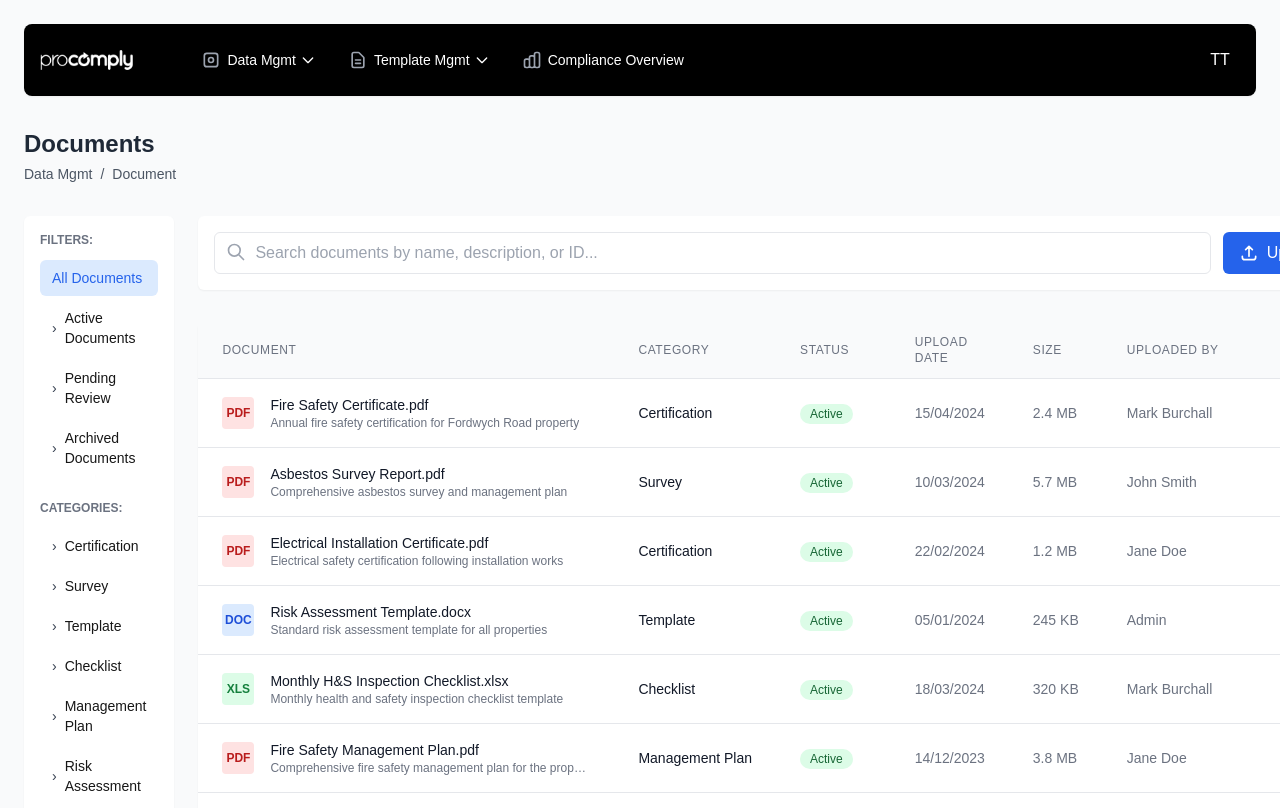
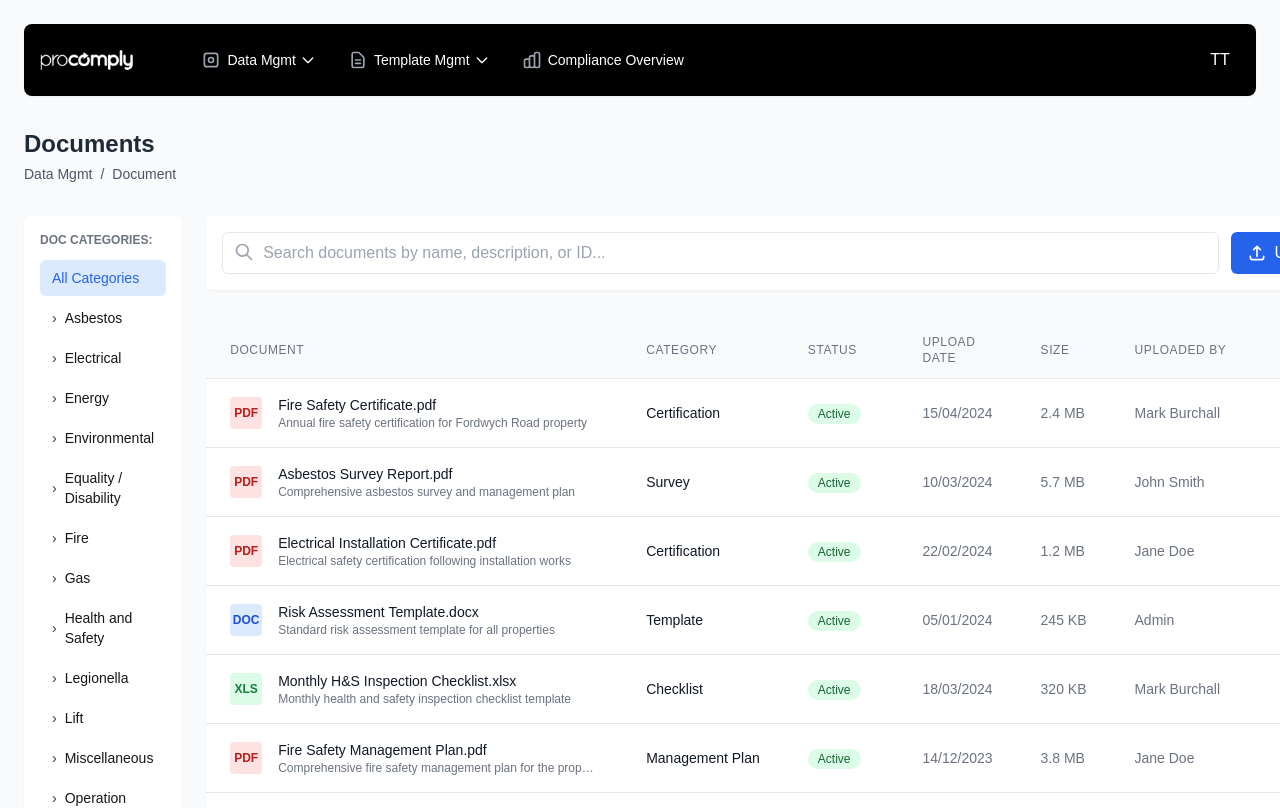
Before and after one commit to tom-tochito/procomply, a Next.js app: page /1/data-mgmt/document in a window 1280 px wide. Shown: the top 808 px of the page. Built offline with nearby package versions, Linux system fonts and the light colour scheme.

Commit message:
document filters

```diff
--- a/src/app/[domain]/data-mgmt/document/page.tsx
+++ b/src/app/[domain]/data-mgmt/document/page.tsx
@@ -82,6 +82,9 @@ export default function DocumentPage() {
   const [searchTerm, setSearchTerm] = useState("");
   const [selectedStatus, setSelectedStatus] = useState<string | null>(null);
   const [selectedCategory, setSelectedCategory] = useState<string | null>(null);
+  const [selectedDocCategory, setSelectedDocCategory] = useState<string | null>(
+    null
+  );
   const [selectedFileType, setSelectedFileType] = useState<string | null>(null);
   const [statusDropdownOpen, setStatusDropdownOpen] = useState(false);
   const [categoryDropdownOpen, setCategoryDropdownOpen] = useState(false);
@@ -156,6 +159,11 @@ export default function DocumentPage() {
 
     // Category filter
     if (selectedCategory && document.category !== selectedCategory) {
+      return false;
+    }
+
+    // Doc Category filter
+    if (selectedDocCategory && document.docCategory !== selectedDocCategory) {
       return false;
     }
 
@@ -235,6 +243,23 @@ export default function DocumentPage() {
       </span>
     );
   };
+
+  // Document categories from the screenshot
+  const docCategories = [
+    "Asbestos",
+    "Electrical",
+    "Energy",
+    "Environmental",
+    "Equality / Disability",
+    "Fire",
+    "Gas",
+    "Health and Safety",
+    "Legionella",
+    "Lift",
+    "Miscellaneous",
+    "Operation",
+    "Third Party",
+  ];
 
   return (
     <div className="p-3 md:p-6 space-y-6 md:space-y-8 bg-gray-50 min-h-screen">
@@ -318,6 +343,42 @@ export default function DocumentPage() {
         {/* Left sidebar - hidden on mobile unless toggled */}
         {sidebarOpen && (
           <div className="w-full lg:w-60 bg-white rounded-md shadow-sm p-4 order-2 lg:order-1">
+            {/* Doc Categories */}
+            <div className="mb-6">
+              <h3 className="text-xs uppercase text-gray-500 font-semibold mb-3">
+                DOC CATEGORIES:
+              </h3>
+              <div className="space-y-1">
+                <button
+                  className={`w-full text-left px-3 py-2 rounded-md text-sm ${
+                    selectedDocCategory === null
+                      ? "bg-blue-100 text-blue-600"
+                      : "hover:bg-gray-100"
+                  } cursor-pointer`}
+                  onClick={() => setSelectedDocCategory(null)}
+                >
+                  All Categories
+                </button>
+                {docCategories.map((category) => (
+                  <button
+                    key={category}
+                    className={`w-full text-left px-3 py-2 rounded-md text-sm ${
+                      selectedDocCategory === category
+                        ? "bg-blue-100 text-blue-600"
+                        : "hover:bg-gray-100"
+                    } cursor-pointer flex items-center`}
+                    onClick={() =>
+                      setSelectedDocCategory(
+                        selectedDocCategory === category ? null : category
+                      )
+                    }
+                  >
+                    <span className="text-gray-700 mr-2">›</span> {category}
+                  </button>
+                ))}
+              </div>
+            </div>
+
             <div className="mb-6">
               <h3 className="text-xs uppercase text-gray-500 font-semibold mb-3">
                 FILTERS:
@@ -520,13 +581,41 @@ export default function DocumentPage() {
                 </button>
               </div>
             )}
-            {(selectedStatus || selectedCategory || selectedFileType) && (
+            {selectedDocCategory && (
+              <div className="flex items-center bg-blue-100 text-blue-800 px-3 py-1 rounded-full text-sm">
+                <span>Doc Category: {selectedDocCategory}</span>
+                <button
+                  className="ml-2 text-blue-800 hover:text-blue-900"
+                  onClick={() => setSelectedDocCategory(null)}
+                >
+                  <svg
+                    xmlns="http://www.w3.org/2000/svg"
+                    className="h-4 w-4"
+                    fill="none"
+                    viewBox="0 0 24 24"
+                    stroke="currentColor"
+                  >
+                    <path
+                      strokeLinecap="round"
+                      strokeLinejoin="round"
+                      strokeWidth={2}
+                      d="M6 18L18 6M6 6l12 12"
+                    />
+                  </svg>
+                </button>
+              </div>
+            )}
+            {(selectedStatus ||
+              selectedCategory ||
+              selectedFileType ||
+              selectedDocCategory) && (
               <button
                 className="text-blue-600 hover:text-blue-800 text-sm font-medium"
                 onClick={() => {
                   setSelectedStatus(null);
                   setSelectedCategory(null);
                   setSelectedFileType(null);
+                  setSelectedDocCategory(null);
                 }}
               >
                 Clear All Filters
--- a/src/components/UploadDocumentDialog.tsx
+++ b/src/components/UploadDocumentDialog.tsx
@@ -59,6 +59,7 @@ export default function UploadDocumentDialog({
   const [description, setDescription] = useState("");
   const [category, setCategory] = useState("");
   const [subCategory, setSubCategory] = useState("");
+  const [docCategory, setDocCategory] = useState("");
   const [validFrom, setValidFrom] = useState("");
   const [expiry, setExpiry] = useState("");
   const [isStatutory, setIsStatutory] = useState(false);
@@ -77,6 +78,7 @@ export default function UploadDocumentDialog({
     setDescription("");
     setCategory("");
     setSubCategory("");
+    setDocCategory("");
     setValidFrom("");
     setExpiry("");
     setIsStatutory(false);
@@ -101,6 +103,7 @@ export default function UploadDocumentDialog({
       description,
       category,
       subCategory,
+      docCategory,
       validFrom: validFrom ? new Date(validFrom) : null,
       expiry: expiry ? new Date(expiry) : null,
       isStatutory,
@@ -162,6 +165,21 @@ export default function UploadDocumentDialog({
     "Operations",
   ];
   const buildings = ["Building A", "Building B", "Building C", "All buildings"];
+  const docCategories = [
+    "Asbestos",
+    "Electrical",
+    "Energy",
+    "Environmental",
+    "Equality / Disability",
+    "Fire",
+    "Gas",
+    "Health and Safety",
+    "Legionella",
+    "Lift",
+    "Miscellaneous",
+    "Operation",
+    "Third Party",
+  ];
 
   return (
     <Transition show={isOpen} as={Fragment}>
@@ -313,6 +331,26 @@ export default function UploadDocumentDialog({
                       </select>
                     </div>
 
+                    {/* Doc Category */}
+                    <div>
+                      <label className="block text-sm font-medium text-gray-700">
+                        Doc Category
+                      </label>
+                      <select
+                        className="mt-1 block w-full rounded-md border-gray-300 shadow-sm focus:border-blue-500 focus:ring-blue-500 sm:text-sm"
+                        value={docCategory}
+                        onChange={(e) => setDocCategory(e.target.value)}
+                        required
+                      >
+                        <option value="">Select Doc Category</option>
+                        {docCategories.map((cat) => (
+                          <option key={cat} value={cat}>
+                            {cat}
+                          </option>
+                        ))}
+                      </select>
+                    </div>
+
                     {/* Description */}
                     <div className="md:col-span-2">
                       <label className="block text-sm font-medium text-gray-700">
--- a/src/data/documents.ts
+++ b/src/data/documents.ts
@@ -4,6 +4,7 @@ export type Document = {
   name: string;
   fileType: string;
   category: string;
+  docCategory?: string;
   uploadDate: string;
   uploadedBy: string;
   size: string;
@@ -23,6 +24,7 @@ export const documents: Document[] = [
     name: "Fire Safety Certificate.pdf",
     fileType: "PDF",
     category: "Certification",
+    docCategory: "Fire",
     uploadDate: "15/04/2024",
     uploadedBy: "Mark Burchall",
     size: "2.4 MB",
@@ -38,6 +40,7 @@ export const documents: Document[] = [
     name: "Asbestos Survey Report.pdf",
     fileType: "PDF",
     category: "Survey",
+    docCategory: "Asbestos",
     uploadDate: "10/03/2024",
     uploadedBy: "John Smith",
     size: "5.7 MB",
@@ -53,6 +56,7 @@ export const documents: Document[] = [
     name: "Electrical Installation Certificate.pdf",
     fileType: "PDF",
     category: "Certification",
+    docCategory: "Electrical",
     uploadDate: "22/02/2024",
     uploadedBy: "Jane Doe",
     size: "1.2 MB",
@@ -68,6 +72,7 @@ export const documents: Document[] = [
     name: "Risk Assessment Template.docx",
     fileType: "DOCX",
     category: "Template",
+    docCategory: "Health and Safety",
     uploadDate: "05/01/2024",
     uploadedBy: "Admin",
     size: "245 KB",
@@ -82,6 +87,7 @@ export const documents: Document[] = [
     name: "Monthly H&S Inspection Checklist.xlsx",
     fileType: "XLSX",
     category: "Checklist",
+    docCategory: "Health and Safety",
     uploadDate: "18/03/2024",
     uploadedBy: "Mark Burchall",
     size: "320 KB",
@@ -97,6 +103,7 @@ export const documents: Document[] = [
     name: "Fire Safety Management Plan.pdf",
     fileType: "PDF",
     category: "Management Plan",
+    docCategory: "Fire",
     uploadDate: "14/12/2023",
     uploadedBy: "Jane Doe",
     size: "3.8 MB",
@@ -112,6 +119,7 @@ export const documents: Document[] = [
     name: "Previous Asbestos Report.pdf",
     fileType: "PDF",
     category: "Survey",
+    docCategory: "Asbestos",
     uploadDate: "10/06/2023",
     uploadedBy: "Previous Contractor",
     size: "4.2 MB",
@@ -127,6 +135,7 @@ export const documents: Document[] = [
     name: "Water Hygiene Risk Assessment.pdf",
     fileType: "PDF",
     category: "Risk Assessment",
+    docCategory: "Legionella",
     uploadDate: "05/04/2024",
     uploadedBy: "John Smith",
     size: "4.1 MB",
@@ -152,6 +161,10 @@ export const getDocumentsByCategory = (category: string): Document[] => {
   return documents.filter((doc) => doc.category === category);
 };
 
+export const getDocumentsByDocCategory = (docCategory: string): Document[] => {
+  return documents.filter((doc) => doc.docCategory === docCategory);
+};
+
 export const getDocumentsByStatus = (
   status: "Active" | "Archived" | "Pending"
 ): Document[] => {
```
